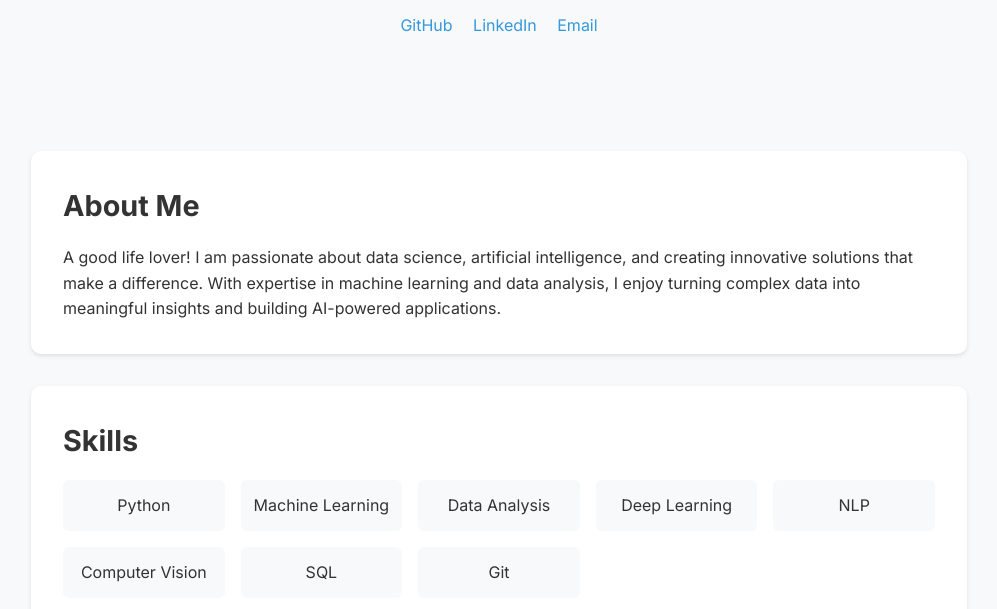
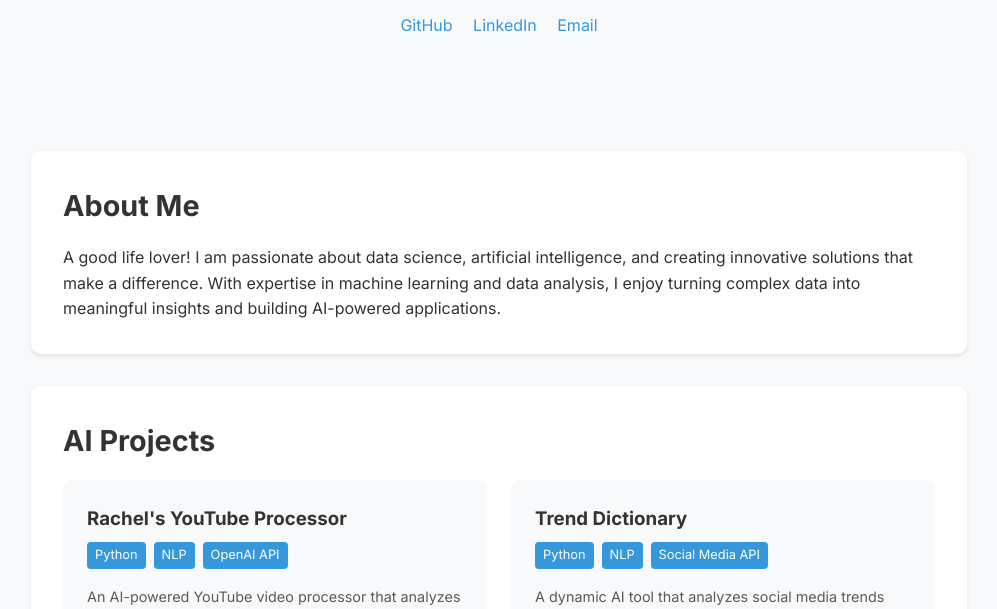
Before and after one commit to zyx909/rachelzhang.github.io, a plain HTML site: page index.html in a window 1280 px wide. Shown: the part 343-952 px from the top of the page, without its empty margins (141-1138 px from the left). Drawn offline with Linux system fonts and the light colour scheme.

Commit message:
Remove skills section

```diff
--- a/index.html
+++ b/index.html
@@ -118,25 +118,6 @@
             color: var(--text-color);
             margin-bottom: 1rem;
             font-size: 1.8rem;
-        }
-
-        .skills-grid {
-            display: grid;
-            grid-template-columns: repeat(auto-fit, minmax(150px, 1fr));
-            gap: 1rem;
-            margin-top: 1rem;
-        }
-
-        .skill-item {
-            background: var(--bg-color);
-            padding: 0.8rem;
-            border-radius: 6px;
-            text-align: center;
-            transition: transform 0.3s;
-        }
-
-        .skill-item:hover {
-            transform: translateY(-3px);
         }
 
         .project-grid {
@@ -282,24 +263,7 @@
 
         <section>
             <h2>About Me</h2>
-            <p>
-                A good life lover! I am passionate about data science, artificial intelligence, and creating innovative solutions that make a difference.
-                With expertise in machine learning and data analysis, I enjoy turning complex data into meaningful insights and building AI-powered applications.
-            </p>
-        </section>
-
-        <section>
-            <h2>Skills</h2>
-            <div class="skills-grid">
-                <div class="skill-item">Python</div>
-                <div class="skill-item">Machine Learning</div>
-                <div class="skill-item">Data Analysis</div>
-                <div class="skill-item">Deep Learning</div>
-                <div class="skill-item">NLP</div>
-                <div class="skill-item">Computer Vision</div>
-                <div class="skill-item">SQL</div>
-                <div class="skill-item">Git</div>
-            </div>
+            <p>A good life lover! I am passionate about data science, artificial intelligence, and creating innovative solutions that make a difference. With expertise in machine learning and data analysis, I enjoy turning complex data into meaningful insights and building AI-powered applications.</p>
         </section>
 
         <section>
```
